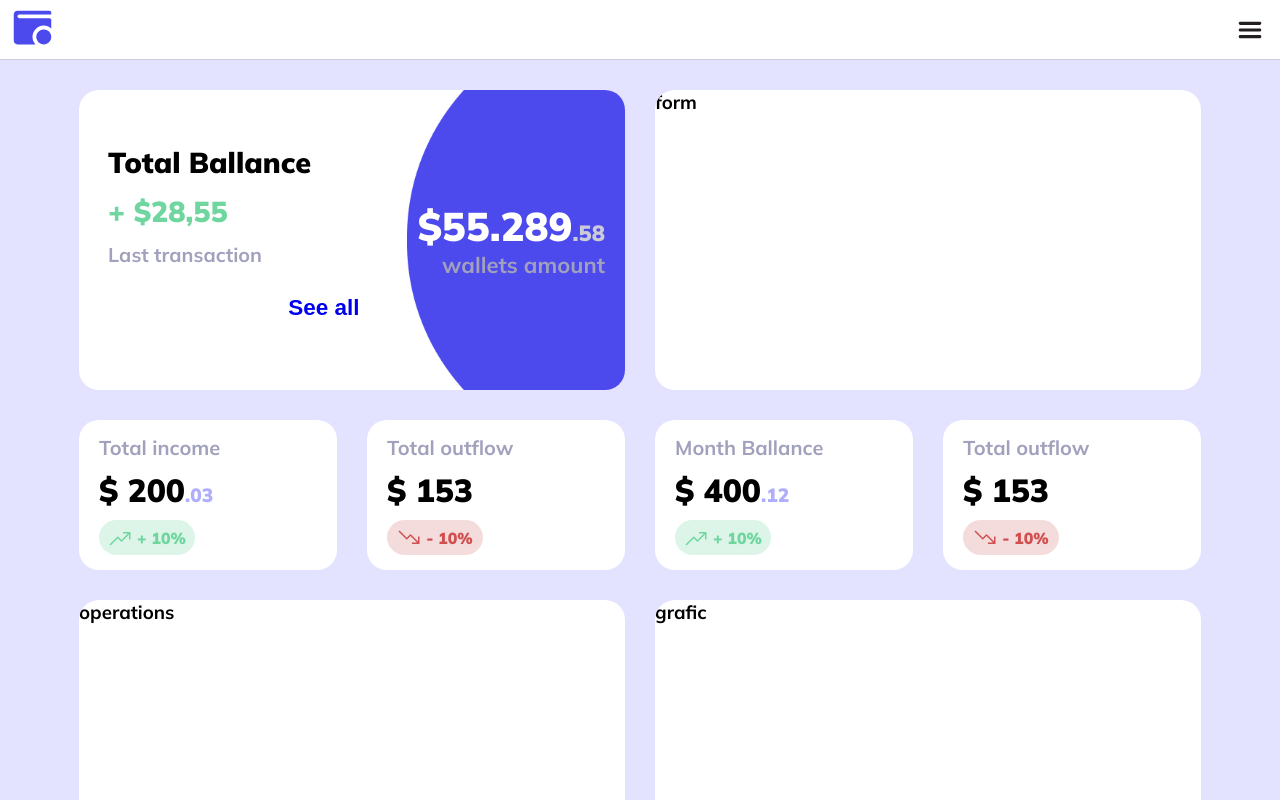
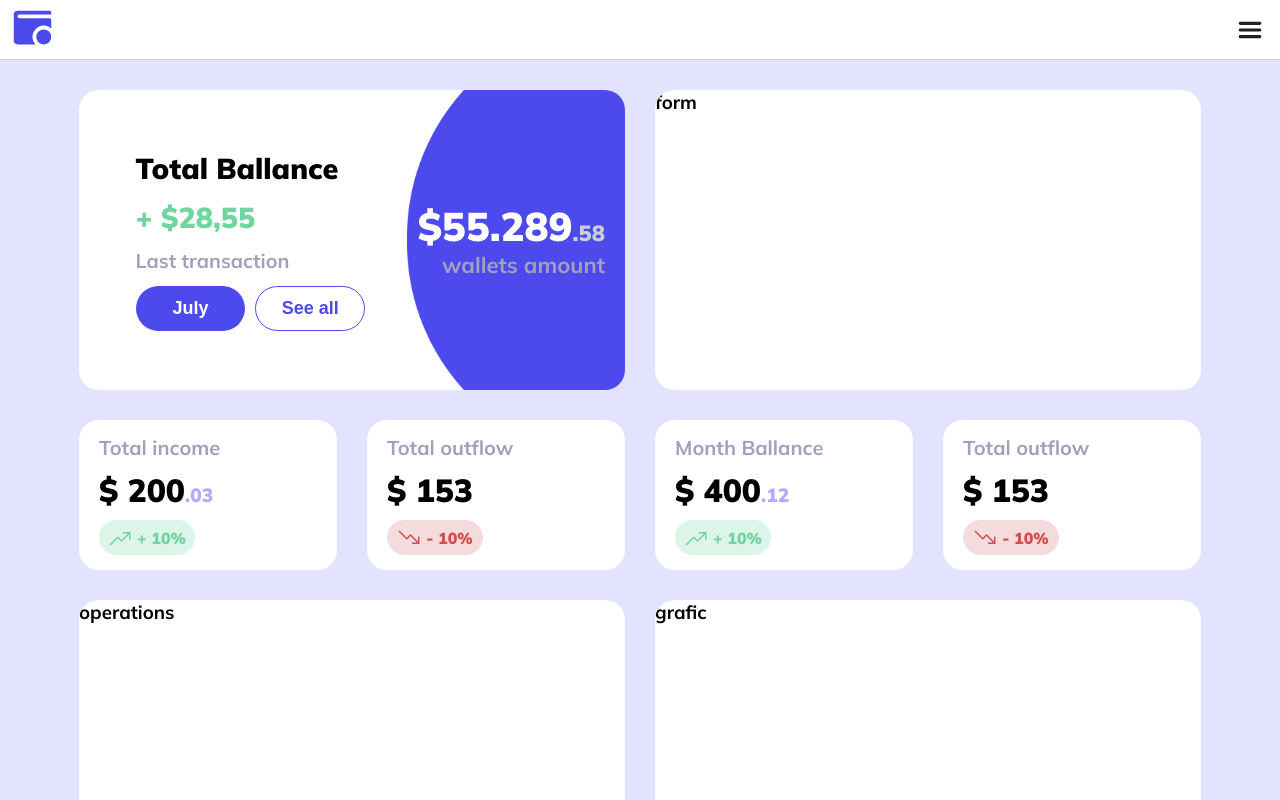
Before and after one commit to juanespinola05/alkemy-fullstack-challenge, a React (Vite) app: page / in a window 1280 px wide. Shown: the top 800 px of the page. Built offline with nearby package versions, Linux system fonts and the light colour scheme.

Commit message:
[Web] Change general styles

```diff
--- a/src/components/Button/buttonStyles.js
+++ b/src/components/Button/buttonStyles.js
@@ -3,11 +3,11 @@ import styled from 'styled-components'
 export const ButtonStyled = styled.button`
   width: 6.1em;
   height: 2.5em;
-  border: ${({ primary }) => primary ? 'none' : '1px solid var(--main-color)'};
+  border: ${({ primary }) => primary ? 'none' : '1px solid var(--color-main)'};
   border-radius: 50px;
-  background-color: ${({ primary }) => primary ? 'var(--main-color)' : 'var(--color-white)'};
+  background-color: ${({ primary }) => primary ? 'var(--color-main)' : 'var(--color-white)'};
   font-weight: 600;
   font-size: 0.9em;
-  color: ${({ primary }) => primary ? 'var(--color-white)' : 'var(--main-color)'};
+  color: ${({ primary }) => primary ? 'var(--color-white)' : 'var(--color-main)'};
   cursor: pointer;
 `
--- a/src/components/SmallCardWrapper/smallCardStyles.js
+++ b/src/components/SmallCardWrapper/smallCardStyles.js
@@ -4,6 +4,6 @@ export const Wrapper = styled.div`
   height: 100%;
   display: flex;
   flex-direction: column;
-  justify-content: flex-start;
+  justify-content: space-evenly;
   gap: 10px
 `
--- a/src/components/Subtitle/subtitleStyles.js
+++ b/src/components/Subtitle/subtitleStyles.js
@@ -1,12 +1,7 @@
 import styled from 'styled-components'
-
-const variants = {
-  black: 'var(--color-black)',
-  gray: 'var(--color-gray)'
-}
 
 export const SubtitleH2 = styled.h2`
   font-weight: 700;
   font-size: 20px;
-  color: ${({ variant }) => variants[variant] ?? variants.black};
+  color: var(--color-${({ variant }) => variant});
 `
--- a/src/components/TotalBalance/totalBallanceStyles.js
+++ b/src/components/TotalBalance/totalBallanceStyles.js
@@ -50,7 +50,7 @@ export const LastOpAmount = styled.p`
   font-weight: 900;
 `
 export const ButtonsContainer = styled.div`
-  font-size: 25px;
+  font-size: 20px;
   display: flex;
   gap: 10px;
 `
@@ -71,7 +71,7 @@ export const BallanceInfo = styled.div`
   }
 `
 export const BallanceInt = styled.p`
-  color: var(--main-color);
+  color: var(--color-main);
   font-size:  2em;
   font-weight: 900;
   @media (${devices.mobileL}) {
```
